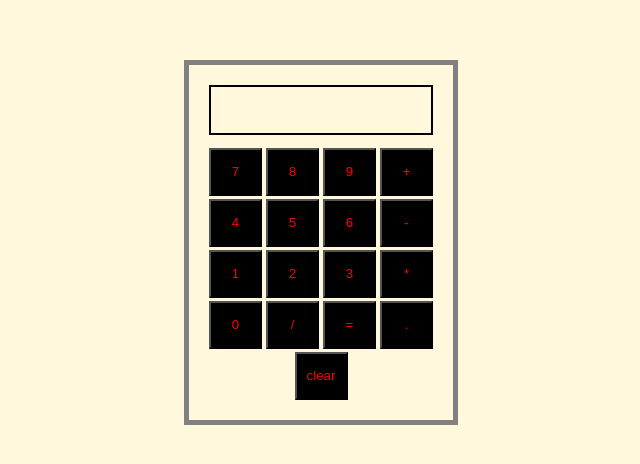
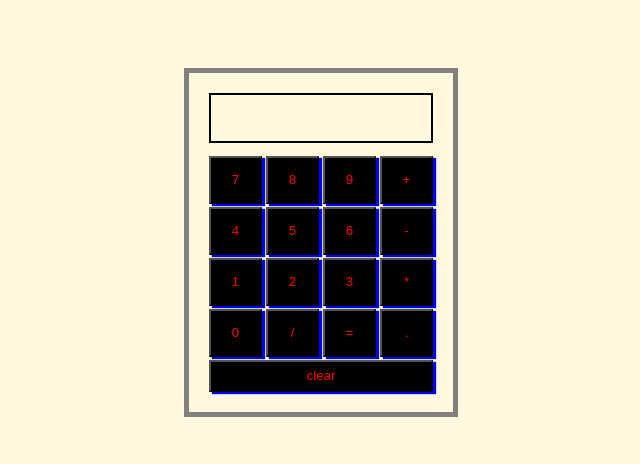
Before and after one commit to mountuint/Calculator, a plain HTML site: page index.html in a window 1280 px wide. Shown: the part 158-622 px from the top of the page, without its empty margins (319-959 px from the left). Drawn offline with Linux system fonts and the light colour scheme.

Commit message:
Finish the calculator

```diff
--- a/style.css
+++ b/style.css
@@ -29,6 +29,7 @@ body {
 .button {
     color: red;
     background-color: black;
+    box-shadow: 3px 2px 1px blue;
     height: 3rem;
     width: 53px;
     margin-top: 3px;
@@ -49,3 +50,8 @@ body {
     padding: 20px;
     border: 5px grey solid;
 }
+
+.row-five .button {
+    width: 14rem;
+    height: 2rem;
+}
```
